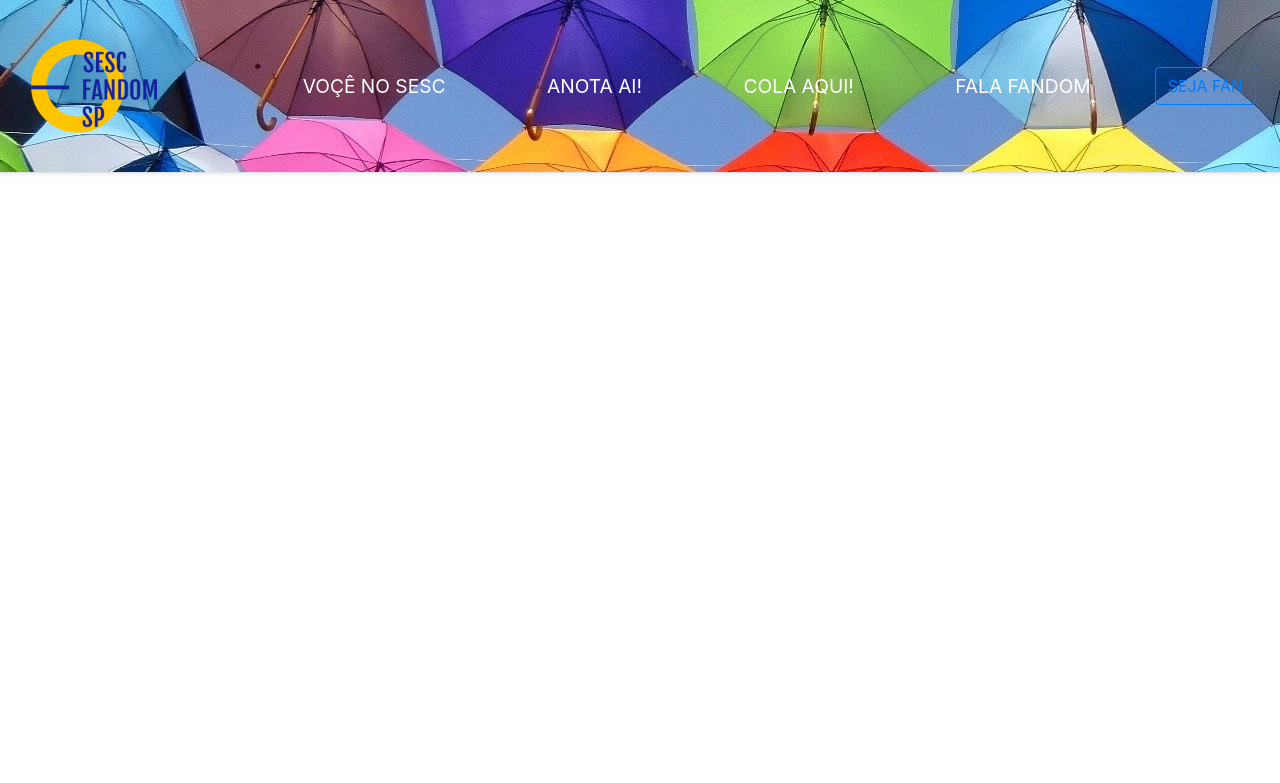
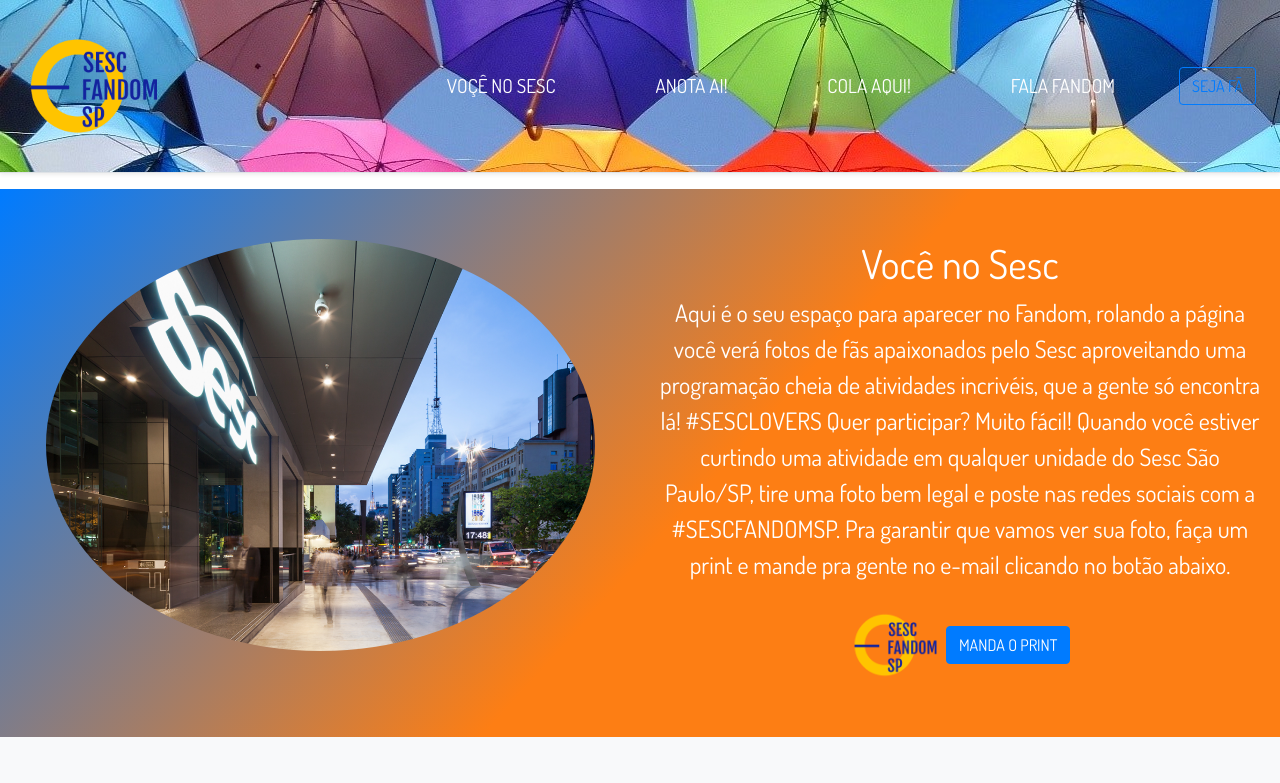
Before and after one commit to WELL-MET/SESC_FANDOM_SP, a PHP site: page / in a window 1280 px wide. Shown: the top 783 px of the page. Before the commit the page ends 174 px from the top, so only its background shows below. Run offline with PHP 8.4, Linux system fonts and the light colour scheme.

Commit message:
Crie seção: Você no Sesc, com text intro. Montei album de postagens de fãs com img e comentários.

```diff
--- /dev/null
+++ b/CSS/album.css
@@ -0,0 +1,33 @@
+.jumbotron {
+    padding-top: 3rem;
+    padding-bottom: 3rem;
+    margin-bottom: 0;
+    background-color: #fff;
+  }
+  @media (min-width: 768px) {
+    .jumbotron {
+      padding-top: 6rem;
+      padding-bottom: 6rem;
+    }
+  }
+
+  .jumbotron p:last-child {
+    margin-bottom: 0;
+  }
+
+  .jumbotron h1 {
+    font-weight: 300;
+  }
+
+  .jumbotron .container {
+    max-width: 40rem;
+  }
+
+  footer {
+    padding-top: 3rem;
+    padding-bottom: 3rem;
+  }
+
+  footer p {
+    margin-bottom: .25rem;
+  }
--- a/CSS/style.css
+++ b/CSS/style.css
@@ -1,5 +1,29 @@
+body {
+	font-family: 'Dosis', sans-serif;
+    height: 100%;
+    width: 100%;
+    margin: 0;
+}
+
 .navbar{
     background-image: url(/img/navbar.jpg);
     font-size: 1.2em;
 
 }
+
+.nosesc{
+    background: linear-gradient(132deg, rgba(0,123,255,1) 0%, rgba(253,126,20,1) 55%);
+    font-size: 1.5em;
+
+}
+
+.margin{
+    padding-top: 50px;
+    padding-bottom: 30px;
+
+}
+
+.border_img{
+    border-radius: 50%;
+    border-color: blue;
+}
--- a/index.html
+++ b/index.html
@@ -6,7 +6,7 @@
         <link rel="stylesheet" href="bootstrap/css/bootstrap.min.css">
         <link rel="stylesheet" href="/CSS/album.css">
         <link rel="stylesheet" href="/CSS/style.css">
-
+        <link href="https://fonts.googleapis.com/css2?family=Dosis&display=swap" rel="stylesheet">
 
     </head>
 
@@ -17,15 +17,123 @@
                       <img src="/img/logo fandom.png" width="70%">
                     </a>
                     <nav class="my-2 my-md-0 mr-md-3">
-                      <a class="p-5 text-white font-weight" href="#">VOÇÊ NO SESC</a>
+                      <a class="p-5 text-white font-weight" href="#nosesc">VOÇÊ NO SESC</a>
                       <a class="p-5 text-white font-weight" href="#">ANOTA AI!</a>
                       <a class="p-5 text-white font-weight" href="#">COLA AQUI!</a>
                       <a class="p-5 text-white font-weight" href="#">FALA FANDOM</a>
                     </nav>
-                    <a class="btn btn-outline-primary" href="#">SEJA FAN</a>
+                    <a class="btn btn-outline-primary" href="#">SEJA FÃ</a>
                   </div>
 
             </header>
+            <main role="main">
+
+              <section id="nosesc">
+                <div class="container-fluid text-white text-center nosesc margin">
+                  <div class="row">
+                    <div class="col-lg-6">
+                      <img src="/img/No Sesc.jpg" width="90%" class="border_img">
+                    </div>
+                    <div class="col-lg-6">
+                      <h1>Você no Sesc</h1>
+                      <p class="text-center">Aqui é o seu espaço para aparecer
+                      no Fandom, rolando a página você verá fotos de fãs apaixonados pelo
+                      Sesc aproveitando uma programação cheia de atividades
+                      incrivéis, que a gente só encontra lá! #SESCLOVERS
+                      Quer participar? Muito fácil! Quando você estiver curtindo
+                      uma atividade em qualquer unidade do Sesc São Paulo/SP, tire
+                      uma foto bem legal e poste nas redes sociais com a #SESCFANDOMSP.
+                      Pra garantir que vamos ver sua foto, faça um print e mande pra gente no
+                      e-mail clicando no botão abaixo.</p>
+                      <p>
+                        <img src="/img/logo fandom.png" width="15%">
+                      <a href="mailto:mural@sescfandomsp.com" class="btn btn-primary my-2">MANDA O PRINT</a>
+                      </p>
+                    </div>
+                  </div>
+                </div>
+              </section>
+              <div class="album py-5 bg-light">
+                <div class="container text-white ">
+
+                  <div class="row">
+                     <div class="col-lg-6">
+                        <div class="card lg-6 shadow-sm">
+                           <img src="img/Fans (1).jpg" width="100%">
+                           <div class="card-body nosesc">
+                             <p class="card-text">@juju - Essa turminha do barrulho adoraaaa.
+                               Sesc Vila Mariana #SESCFANDOMSP
+                              </p>
+                           </div>
+                         </div>
+                      </div>
+
+                      <div class="col-lg-6">
+                        <div class="card lg-6 shadow-sm">
+                           <img src="img/Fans (2).jpg" width="100%">
+                           <div class="card-body nosesc">
+                             <p class="card-text"> @ferna_22 - Tem lugar mais gostoso pra ler? Amo o
+                              Sesc Belenzinho #SESCLOVERS
+                              </p>
+                           </div>
+                         </div>
+                      </div>
+                  </div>
+
+                  <div class="row margin">
+                    <div class="col-lg-6">
+                       <div class="card lg-6 shadow-sm">
+                          <img src="img/Fans (3).jpg" width="100%">
+                          <div class="card-body nosesc">
+                            <p class="card-text"> @dorotei_aparecida - Pra dançar não tem idade!
+                             Sesc Interlagos #SESC
+                             </p>
+                          </div>
+                        </div>
+                     </div>
+
+                     <div class="col-lg-6">
+                       <div class="card lg-6 shadow-sm">
+                          <img src="img/Fans (4).jpg" width="100%">
+                          <div class="card-body nosesc">
+                            <p class="card-text"> @martinelli34 - Aqui consegui fazer exercício,
+                             o Pedro vem junto e brinca bastante. Sesc Parque Dom Pedro II
+                             </p>
+                          </div>
+                        </div>
+                     </div>
+                 </div>
+
+                 <div class="row">
+                  <div class="col-lg-6">
+                     <div class="card lg-6 shadow-sm">
+                        <img src="img/Fans (5).jpg" width="100%">
+                        <div class="card-body nosesc">
+                          <p class="card-text"> @joao_a - Ela adora tomar um cafê e olhar a vista!
+                           Eu recomendo! Sesc Paulista #SESCFANDOMSP
+                           </p>
+                        </div>
+                      </div>
+                   </div>
+
+                   <div class="col-lg-6">
+                     <div class="card lg-6 shadow-sm">
+                        <img src="img/Fans (6).jpg" width="100%">
+                        <div class="card-body nosesc">
+                          <p class="card-text">@beterraba - Antes do show uma passada na
+                           choperia do Sesc Ponpéia. Delicia! #SESCLOVERS
+                           </p>
+                        </div>
+                      </div>
+                   </div>
+               </div>
+
+
+                </div>
+              </div>
+
+
+            </main>
 
         </body>
 
```
Also changed, not shown: img/Fans (2).jpg (added), img/Fans (3).jpg (added), img/Fans (6).jpg (added), img/No Sesc.jpg (added), 3 other files.
